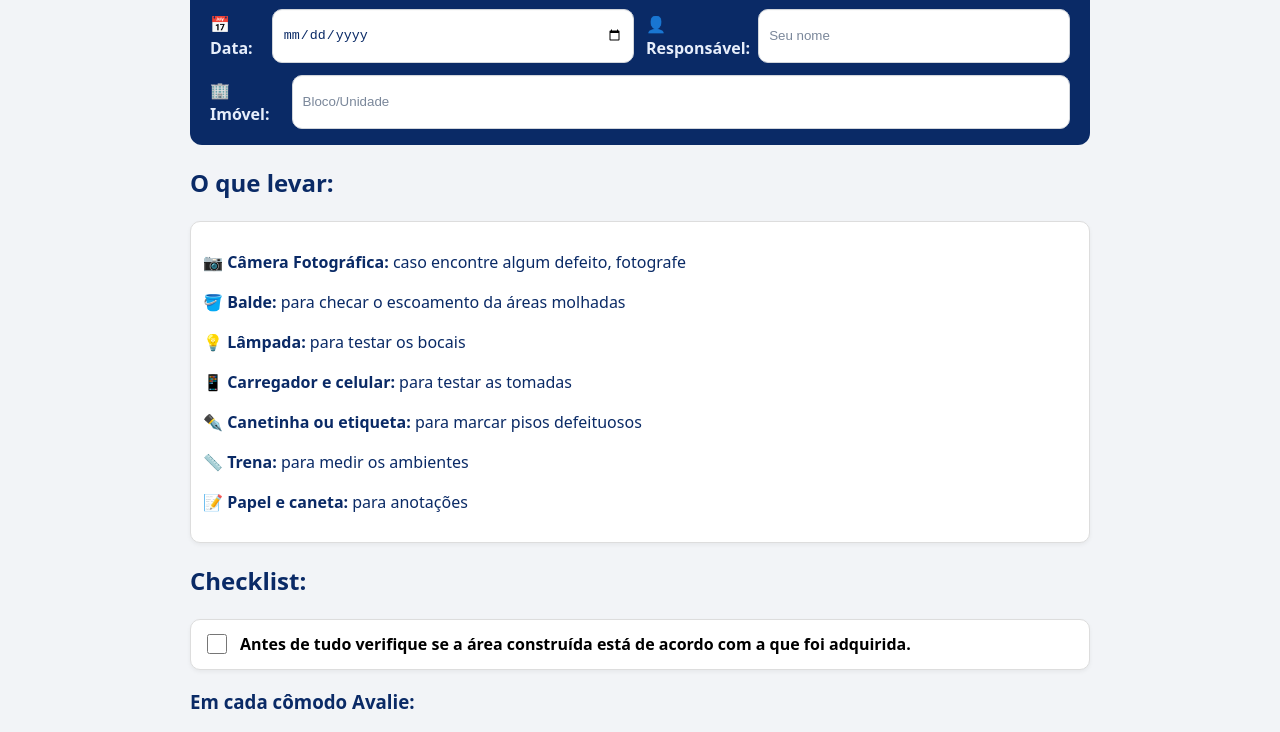
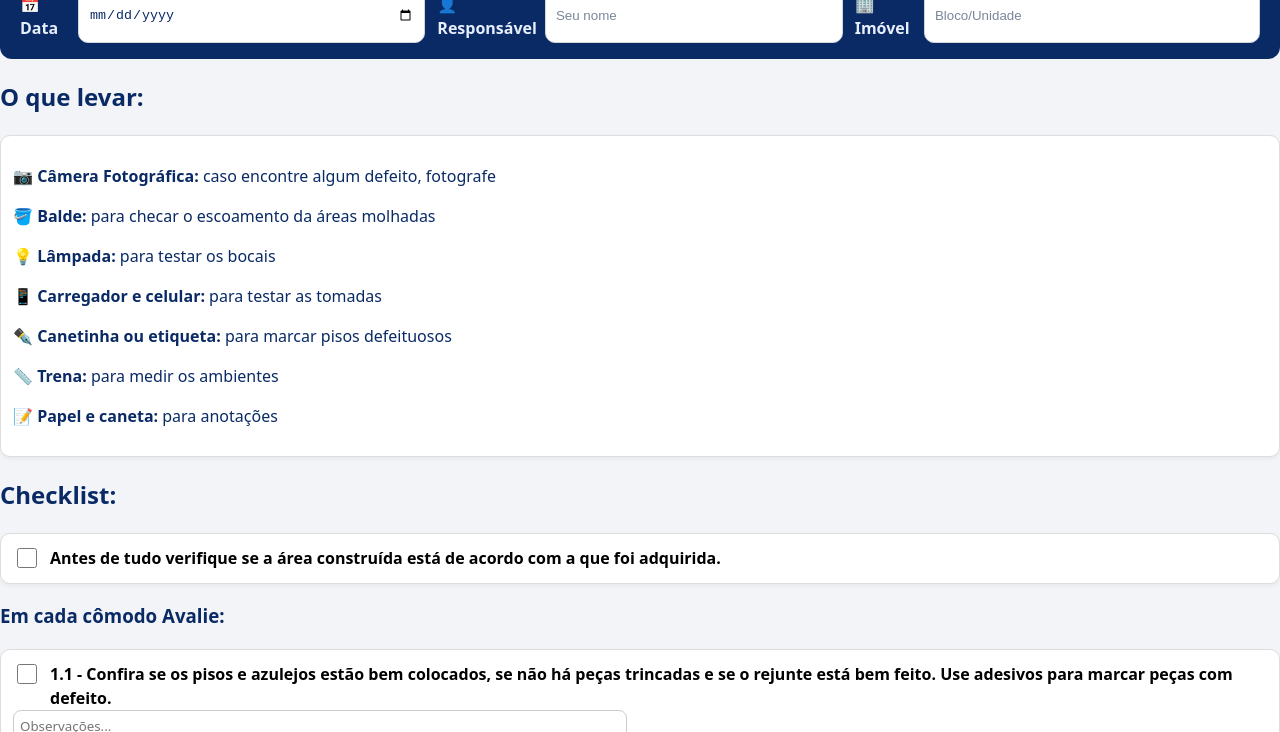
Before and after one commit to plocesar/checkist_vistoria, a plain HTML site: page index.html in a window 1280 px wide. Shown: the part 122-854 px from the top of the page. Drawn offline with nearby package versions, Linux system fonts and the light colour scheme.

Commit message:
Update index.html

```diff
--- a/index.html
+++ b/index.html
@@ -7,15 +7,23 @@
   <link rel="stylesheet" href="styles.css">
 </head>
 <body>
-  <div class="container">
-    <header>
-      <h1>🏠 Check-list de Vistoria</h1>
-      <div class="meta">
-        <label>📅 Data: <input type="date" /></label>
-        <label>👤 Responsável: <input type="text" placeholder="Seu nome" /></label>
-        <label>🏢 Imóvel: <input type="text" placeholder="Bloco/Unidade" /></label>
-      </div>
-    </header>
+  <header>
+    <h1>🏠 Check-list de Vistoria</h1>
+    <div class="meta">
+      <label>📅 Data
+        <input type="date" />
+      </label>
+      <label>👤 Responsável
+        <input type="text" placeholder="Seu nome" />
+      </label>
+      <label>🏢 Imóvel
+        <input type="text" placeholder="Bloco/Unidade" />
+      </label>
+    </div>
+  </header>
+
+  <!-- o resto do seu conteúdo continua aqui -->
+
 
     <h2>O que levar:</h2>
     <div class="item">
```
